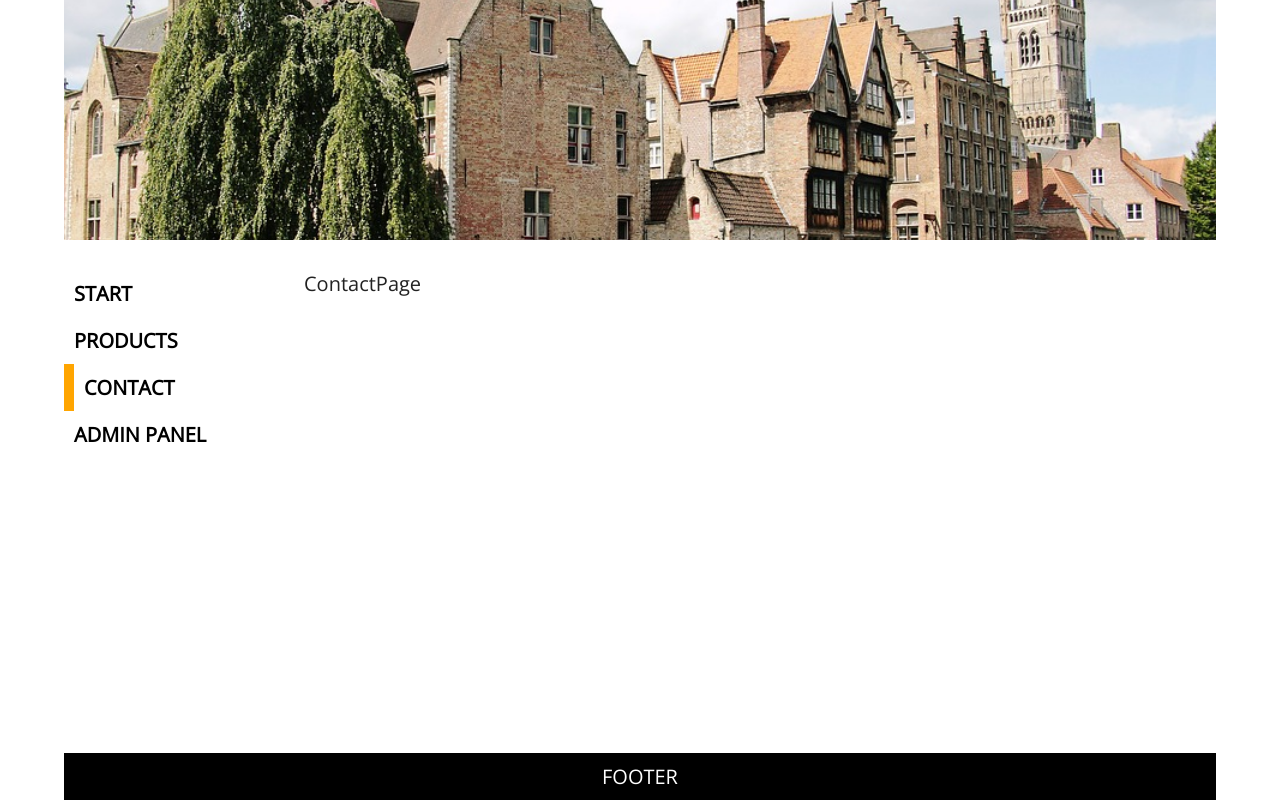
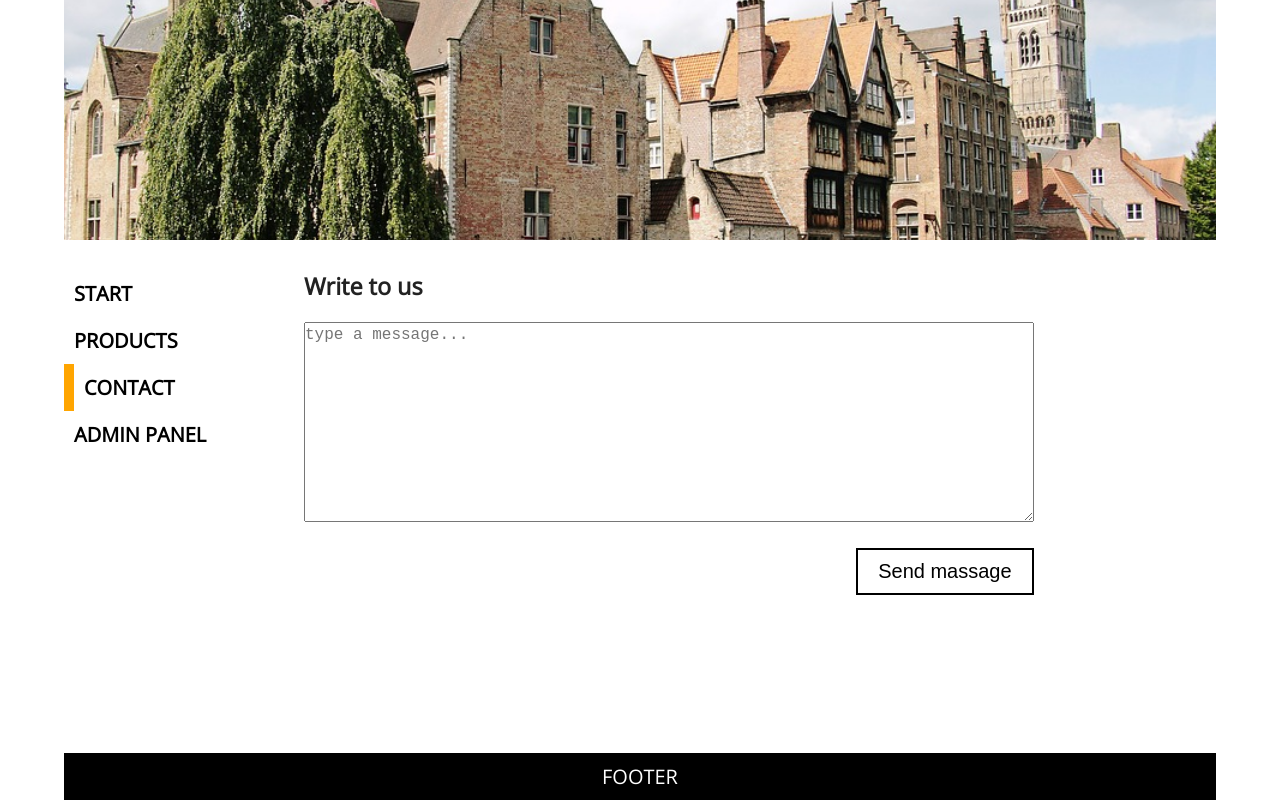
Before and after one commit to PawelKonczalski/spa_react_app, a React (Create React App) app: page /contact in a window 1280 px wide. Built offline with nearby package versions, Linux system fonts and the light colour scheme.

Commit message:
contact page and protection against loss of messages from the form

```diff
--- a/src/pages/ContactPage.js
+++ b/src/pages/ContactPage.js
@@ -1,9 +1,40 @@
 import React from 'react'
+import '../style/ContactPage.css'
+import {Prompt} from "react-router";
 
-const ContactPage = () => {
-    return (
-        <div>ContactPage</div>
-    )
-};
+class ContactPage extends React.Component {
+
+    state = {
+        value: ''
+    };
+
+    handleSubmit = e => {
+        e.preventDefault();
+        this.setState({
+            value: ''
+        })
+    };
+
+    handleChange = e => {
+        this.setState({
+            value: e.target.value
+        })
+    };
+
+    render() {
+        return (
+            <div className='contact'>
+                <form onSubmit={this.handleSubmit}>
+                    <h3>Write to us</h3>
+                    <textarea value={this.state.value} onChange={this.handleChange}
+                              placeholder='type a message...'/>
+                    <button>Send massage</button>
+                </form>
+                <Prompt when={this.state.value}
+                        message={"You didn't send the message. Are you sure you want to leave this page?"}/>
+            </div>
+        )
+    }
+}
 
 export default ContactPage
--- /dev/null
+++ b/src/style/ContactPage.css
@@ -0,0 +1,23 @@
+.contact textarea {
+    font-size: 16px;
+    width: 80%;
+    min-height: 200px;
+    margin: 20px 0;
+    line-height: 1.6;
+}
+
+.contact button {
+    display: block;
+    margin: 0 20% 0 auto;
+    border: 2px solid black;
+    background-color: #fff;
+    padding: 10px 20px;
+    cursor: pointer;
+    font-size: 20px;
+    transition: .2s;
+}
+
+.contact button:hover {
+    color: yellow;
+    background-color: #000;
+}
```
